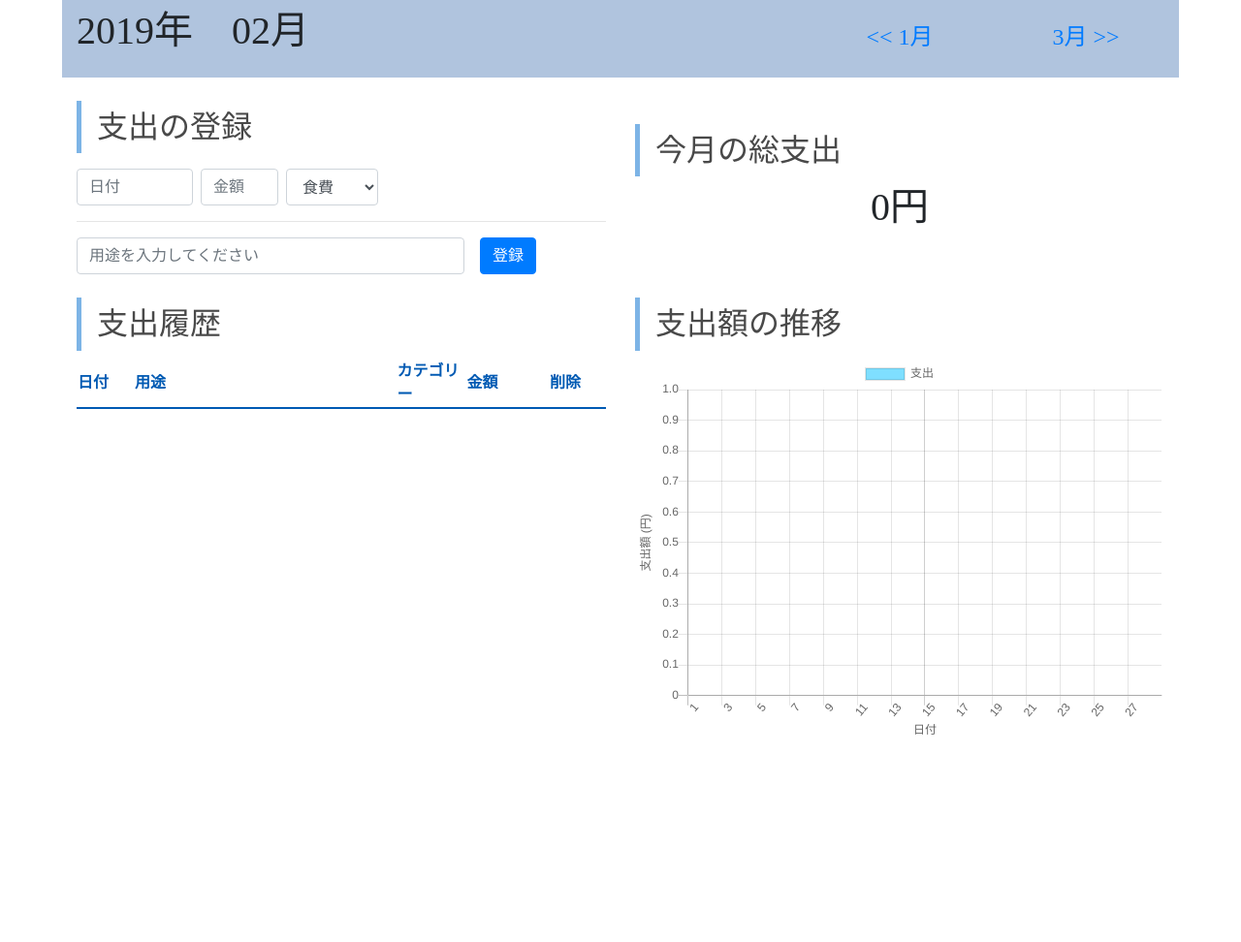
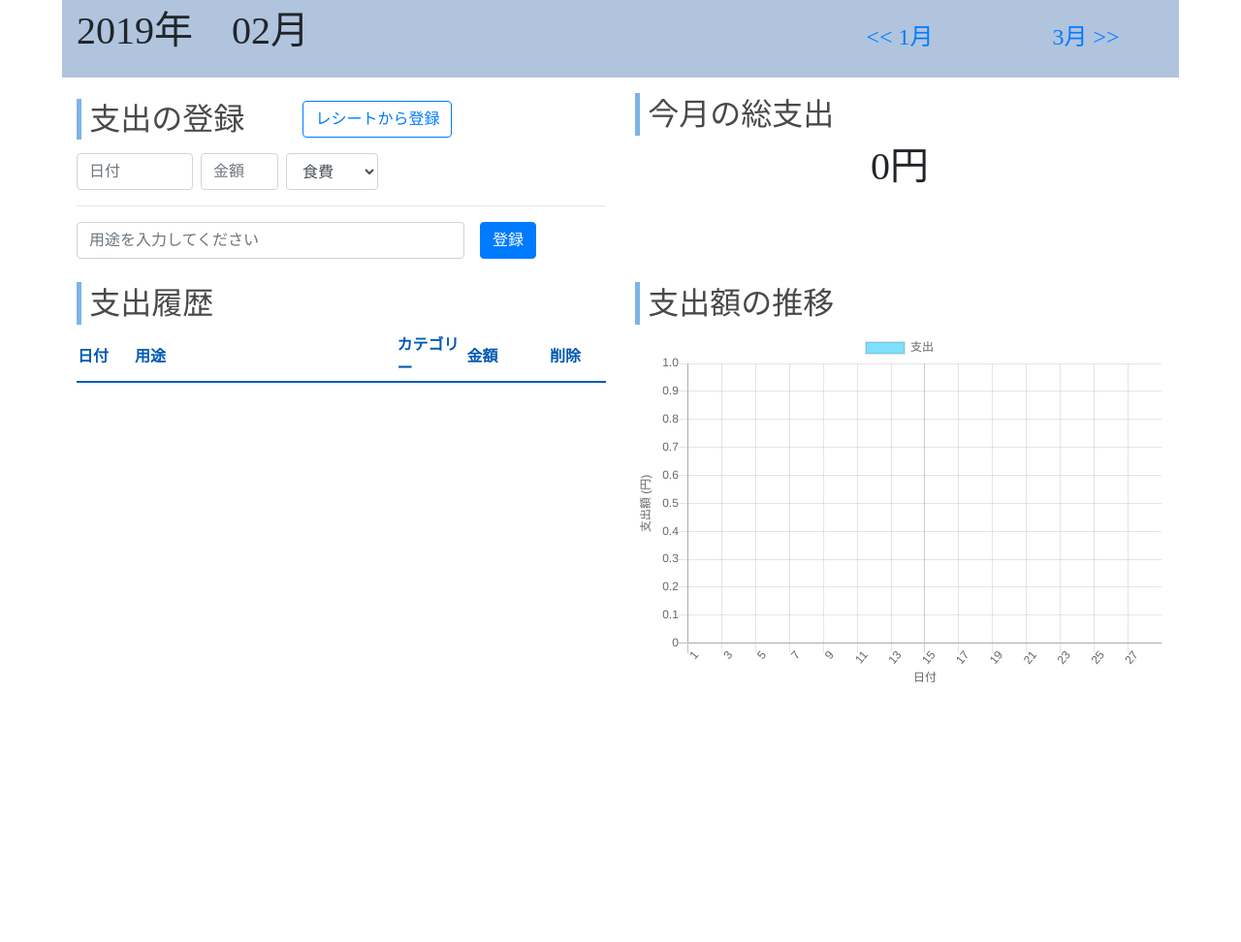
Before and after one commit to Hayashi-Yudai/HouseKeepingBook, a Django app: page / in a window 1280 px wide. Shown: the whole page at 97% size. After the commit the page ends 704 px from the top, so only its background shows below. Run offline with Django 3.2, Linux system fonts and the light colour scheme; data that the repository does not hold is empty; some libraries are stand-ins or nearby versions.

Commit message:
add a button to register receipt.

```diff
--- a/moneybook/static/moneybook/js/draw.js
+++ b/moneybook/static/moneybook/js/draw.js
@@ -1,4 +1,4 @@
 var ctx = document.getElementById("data").getContext("2d");
 ctx.canvas.width = 400;
-ctx.canvas.height = 290;
+ctx.canvas.height = 270;
 var myChart = new Chart(ctx, json);
--- a/moneybook/static/moneybook/main_style.css
+++ b/moneybook/static/moneybook/main_style.css
@@ -10,7 +10,7 @@ table.pay_histry{
 th{
   color:#005ab3;
 }
-td.pay_histry{
+td{
   border-bottom:1px dashed #999;
 }
 th, tr:last-child td{
@@ -43,14 +43,19 @@ thead.pay_histry, tbody.pay_histry {
 tbody.pay_histry {
   overflow-x: hidden;
   overflow-y: scroll;
-  height: 550px;
+  height: 530px;
 }
 
 h2 {
-    padding: 0.25em 0.5em;/*上下 左右の余白*/
+    padding: 0.5% 1.5%;/*上下 左右の余白*/
     color: #494949;/*文字色*/
     background: transparent;/*背景透明に*/
     border-left: solid 5px #7db4e6;/*左線*/
+}
+
+.input{
+  display: inline;
+  vertical-align: middle;
 }
 
 .container {
--- a/moneybook/templates/moneybook/mainview.html
+++ b/moneybook/templates/moneybook/mainview.html
@@ -41,7 +41,11 @@
       <div class="row">
         <div class="col-md-6 mt-2">
           <p>
-            <h2>支出の登録</h2>
+            <h2 class="input">支出の登録</h2>
+            <form class="input ml-5", method="post">
+              {% csrf_token %}
+              <input type="submit" name='image' class="btn btn-outline-primary" value="レシートから登録">
+            </form>
           </p>
           <form action="" method="post" autocomplete="off">
             {% csrf_token %}
@@ -68,7 +72,7 @@
             </div>
           </form>
         </div>
-        <div class="col-md-6 mt-5">
+        <div class="col-md-6 mt-3">
           <h2>今月の総支出</h2>
           <div class="text-center total_cost">
             <h3 class="total">{{ total_cost }}円</h2>
--- a/moneybook/views.py
+++ b/moneybook/views.py
@@ -107,6 +107,9 @@ class MainView(View):
 
             return redirect(to=f'/{year}/{month}')
 
+        if 'image' in data.keys():
+            return redirect(to=f'/{year}/{month}')
+
     def draw_graph(self, year, month):
         money = ExpenditureDetail.objects.filter(used_date__year=year,
                 used_date__month=month).order_by('used_date')
```
